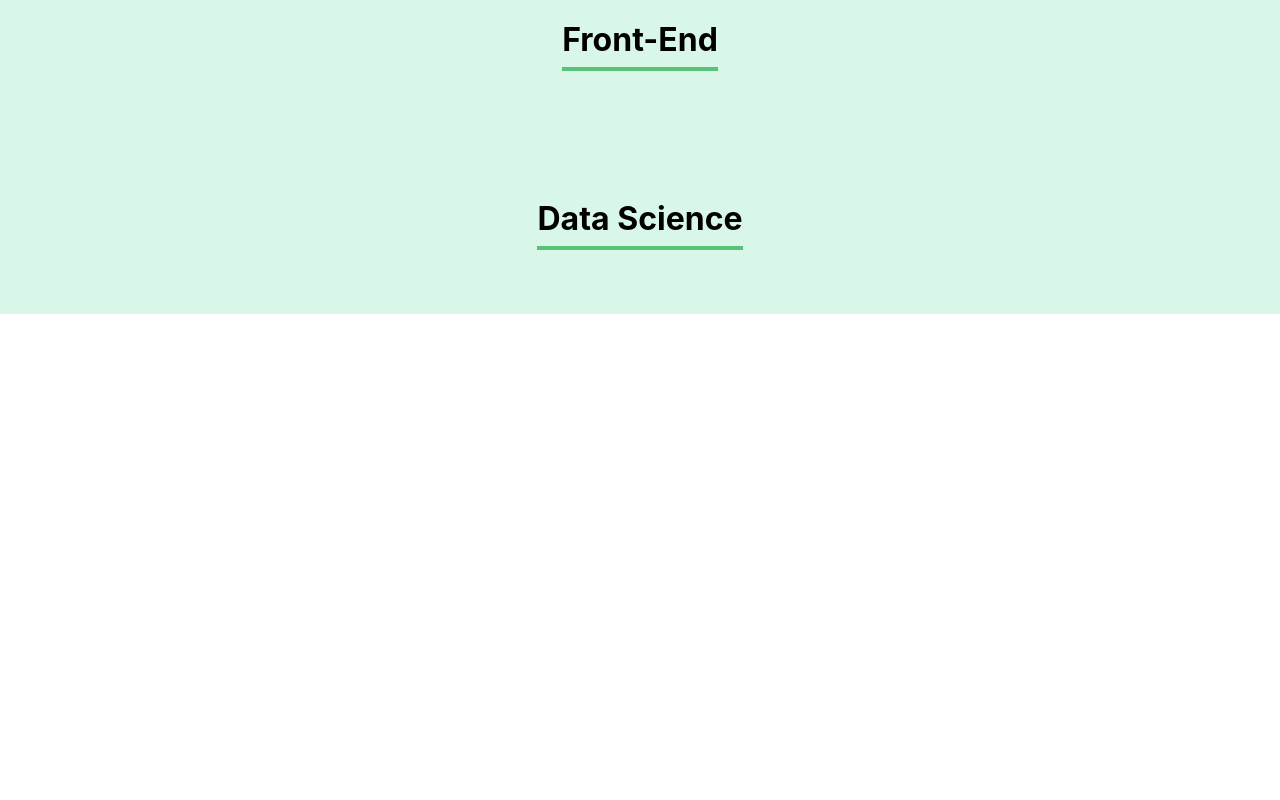
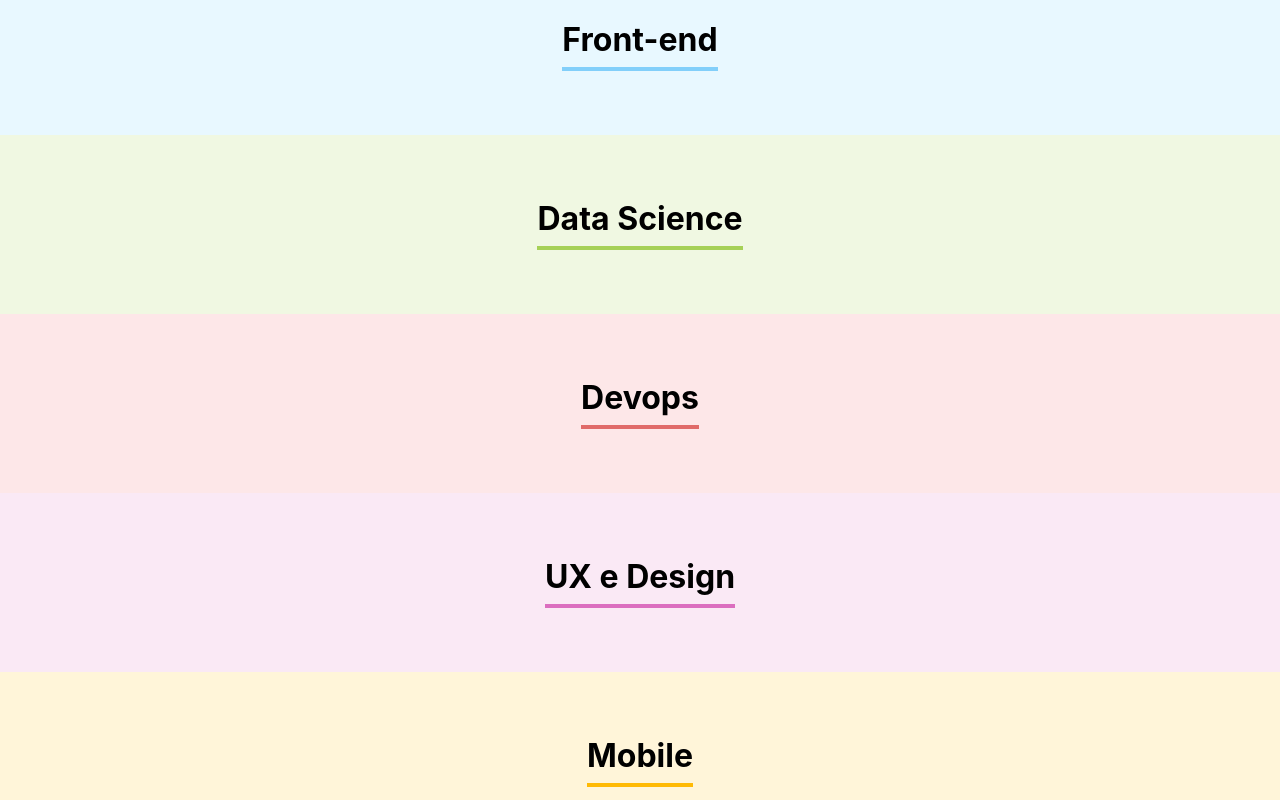
Before and after one commit to leandrozulis/curso_react, a React (Create React App) app: page / in a window 1280 px wide. Shown: the part 1700-2500 px from the top of the page. Before the commit the page ends 2014 px from the top, so only its background shows below. Built offline with nearby package versions, Linux system fonts and the light colour scheme.

Commit message:
Realizando o mapeamento dos times por nome, corPrimaria e Secundaria

```diff
--- a/src/App.js
+++ b/src/App.js
@@ -4,6 +4,44 @@
 import Time from './componentes/Time';
 
 function App() {
+
+  const times = [
+    {
+      nome: 'Programação',
+      corPrimaria: '#57C278',
+      corSecundaria: '#D9F7E9'
+    },
+    {
+      nome: 'Front-end',
+      corPrimaria: '#82CFFA',
+      corSecundaria: '#E8F8FF'
+    },
+    {
+      nome: 'Data Science',
+      corPrimaria: '#A6D157',
+      corSecundaria: '#F0F8E2'
+    },
+    {
+      nome: 'Devops',
+      corPrimaria: '#E06B69',
+      corSecundaria: '#FDE7E8'
+    },
+    {
+      nome: 'UX e Design',
+      corPrimaria: '#DB6EBF',
+      corSecundaria: '#FAE9F5'
+    },
+    {
+      nome: 'Mobile',
+      corPrimaria: '#FFBA05',
+      corSecundaria: '#FFF5D9'
+    },
+    {
+      nome: 'Inovação e Gestão',
+      corPrimaria: '#FF8A29',
+      corSecundaria: '#FFEEDF'
+    },
+  ]
 
   const [colaboradores, setColaboradores] = useState([])
 
@@ -16,9 +54,9 @@
     <div className="App">
       <Banner />
       <Formulario aoColaboradoresCadastrado={colaborador => aoNovoColaboradorAdicionado(colaborador)}/>
-      <Time nome="Programação"/>
-      <Time nome="Front-End"/>
-      <Time nome="Data Science"/>
+
+      {times.map(time => <Time key={time.nome} nome={time.nome} corPrimaria={time.corPrimaria} corSecundaria={time.corSecundaria}/>)}
+
     </div>
   );
 }
--- a/src/componentes/Time/Time.css
+++ b/src/componentes/Time/Time.css
@@ -1,12 +1,11 @@
 .time {
     text-align: center;
     padding: 32px;
-    background-color: #D9F7E9;
 }
 
 .time h3 {
     font-size: 32px;
-    border-bottom: 4px solid #57C278;
+    border-bottom: 4px solid;
     display: inline-block;
     padding-bottom: 8px;
 }
--- a/src/componentes/Time/index.js
+++ b/src/componentes/Time/index.js
@@ -2,8 +2,8 @@
 
 const Time = (props) => {
     return (
-        <section className='time'>
-            <h3>{props.nome}</h3>
+        <section className='time' style={{backgroundColor: props.corSecundaria}}>
+            <h3 style={{borderColor: props.corPrimaria}}>{props.nome}</h3>
         </section>
     )
 }
```
